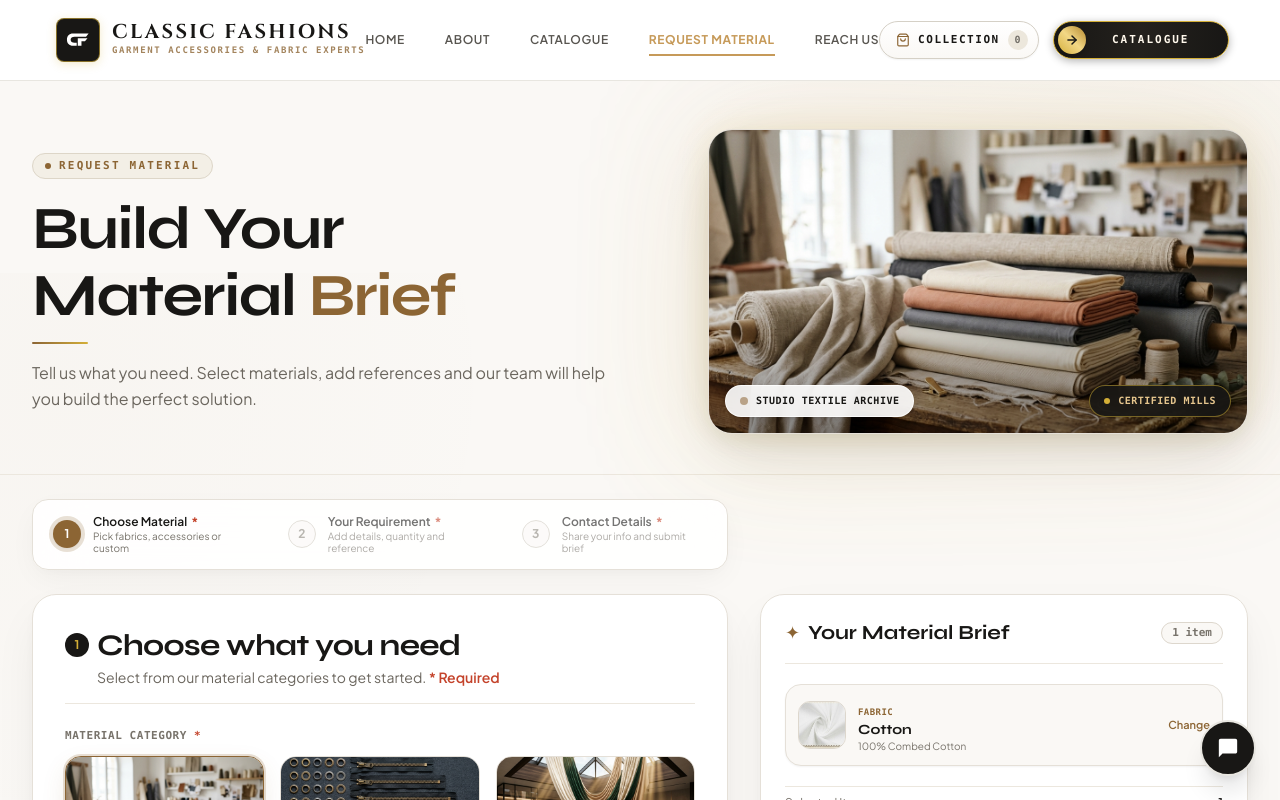
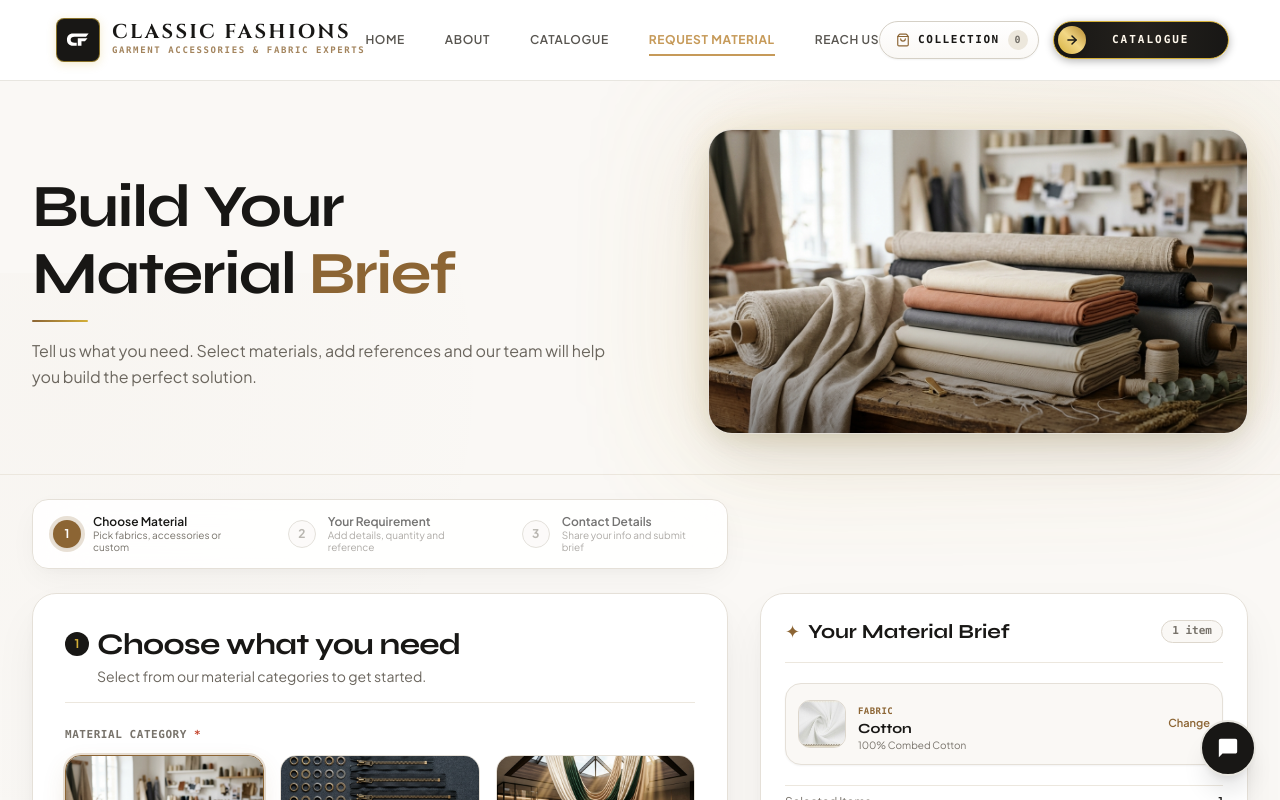
Before and after one commit to MeenakshiAnandhan27/CF-Company, a React (Vite) app: page / in a window 1280 px wide. Both pictures are taken after a click on the button "REQUEST MATERIAL". Shown: the top 800 px of the page. Built offline with nearby package versions, Linux system fonts and the light colour scheme.

Commit message:
refactor(request-material): remove badge & stars, expand assistance card below material options

```diff
--- a/src/components/MaterialRequestForm.tsx
+++ b/src/components/MaterialRequestForm.tsx
@@ -524,13 +524,6 @@ export const MaterialRequestForm: React.FC<MaterialRequestFormProps> = ({
           <div className="grid grid-cols-1 lg:grid-cols-12 gap-8 lg:gap-12 items-center">
             {/* Left Hero Content */}
             <div className="lg:col-span-6 space-y-4">
-              <div className="inline-flex items-center gap-2 bg-[#F3EFE6] border border-[#DDD6C8] px-3 py-1 rounded-full">
-                <span className="w-1.5 h-1.5 rounded-full bg-[#8C6534]" />
-                <span className="text-[11px] font-mono font-semibold uppercase tracking-[0.2em] text-[#8C6534]">
-                  REQUEST MATERIAL
-                </span>
-              </div>
-
               <div className="space-y-3">
                 <h1 className="font-serif text-4xl sm:text-5xl lg:text-6xl font-bold tracking-tight text-[#181715] leading-[1.12]">
                   Build Your <br />
@@ -579,22 +572,6 @@ export const MaterialRequestForm: React.FC<MaterialRequestFormProps> = ({
                     />
                     {/* Soft gradient blend */}
                     <div className="absolute inset-0 bg-gradient-to-t from-black/40 via-transparent to-transparent pointer-events-none" />
-
-                    {/* Floating Frosted Glass Overlay Badges */}
-                    <div className="absolute bottom-4 left-4 right-4 flex items-center justify-between pointer-events-none">
-                      <div className="h-8 bg-white/90 backdrop-blur-md px-3.5 rounded-full border border-white/80 shadow-md flex items-center gap-2">
-                        <span className="w-2 h-2 rounded-full bg-[#8C6534] animate-pulse shrink-0" />
-                        <span className="font-mono text-[10px] tracking-wider font-semibold uppercase text-[#181715] whitespace-nowrap">
-                          STUDIO TEXTILE ARCHIVE
-                        </span>
-                      </div>
-                      <div className="h-8 bg-[#181715]/90 backdrop-blur-md px-3.5 rounded-full border border-[#D4AF37]/50 shadow-md flex items-center gap-2">
-                        <span className="w-1.5 h-1.5 rounded-full bg-[#D4AF37] shrink-0" />
-                        <span className="font-mono text-[10px] tracking-wider font-semibold uppercase text-[#E5C58D] whitespace-nowrap">
-                          CERTIFIED MILLS
-                        </span>
-                      </div>
-                    </div>
                   </div>
                 </div>
               </div>
@@ -640,9 +617,8 @@ export const MaterialRequestForm: React.FC<MaterialRequestFormProps> = ({
                   {currentStep > 1 ? <Check className="w-4 h-4 stroke-[3]" /> : '1'}
                 </div>
                 <div className="hidden sm:block">
-                  <h4 className="font-semibold text-xs text-[#181715] leading-tight flex items-center gap-1">
+                  <h4 className="font-semibold text-xs text-[#181715] leading-tight">
                     Choose Material
-                    <span className="text-[#C4432B] font-bold text-[13px]">*</span>
                   </h4>
                   <p className="text-[10px] text-[#78736B] leading-tight">
                     Pick fabrics, accessories or custom
@@ -686,9 +662,8 @@ export const MaterialRequestForm: React.FC<MaterialRequestFormProps> = ({
                   {currentStep > 2 ? <Check className="w-4 h-4 stroke-[3]" /> : '2'}
                 </div>
                 <div className="hidden sm:block">
-                  <h4 className="font-semibold text-xs text-[#181715] leading-tight flex items-center gap-1">
+                  <h4 className="font-semibold text-xs text-[#181715] leading-tight">
                     Your Requirement
-                    <span className="text-[#C4432B] font-bold text-[13px]">*</span>
                   </h4>
                   <p className="text-[10px] text-[#78736B] leading-tight">
                     Add details, quantity and reference
@@ -726,9 +701,8 @@ export const MaterialRequestForm: React.FC<MaterialRequestFormProps> = ({
                   3
                 </div>
                 <div className="hidden sm:block">
-                  <h4 className="font-semibold text-xs text-[#181715] leading-tight flex items-center gap-1">
+                  <h4 className="font-semibold text-xs text-[#181715] leading-tight">
                     Contact Details
-                    <span className="text-[#C4432B] font-bold text-[13px]">*</span>
                   </h4>
                   <p className="text-[10px] text-[#78736B] leading-tight">
                     Share your info and submit brief
@@ -844,8 +818,7 @@ export const MaterialRequestForm: React.FC<MaterialRequestFormProps> = ({
                       </h2>
                     </div>
                     <p className="text-xs sm:text-sm text-[#6B665E] mt-1 ml-8">
-                      Select from our material categories to get started.{' '}
-                      <span className="text-[#C4432B] font-semibold">* Required</span>
+                      Select from our material categories to get started.
                     </p>
                   </div>
 
@@ -1445,6 +1418,64 @@ export const MaterialRequestForm: React.FC<MaterialRequestFormProps> = ({
                   </form>
                 </div>
               )}
+
+              {/* Assistance Card — Wide, Clean, Simple Luxury Banner */}
+              <div
+                onClick={onReachUs}
+                className="relative rounded-3xl overflow-hidden p-6 sm:p-8 border border-[#E5E0D8] bg-white text-[#181715] shadow-[0_15px_35px_rgba(24,23,21,0.05)] hover:border-[#8C6534] hover:shadow-[0_20px_45px_rgba(140,101,52,0.12)] transition-all duration-300 group cursor-pointer"
+              >
+                {/* Subtle Warm Amber / Gold Backlight Glow */}
+                <div
+                  aria-hidden="true"
+                  className="absolute -top-10 -right-10 w-48 h-48 bg-[#D4AF37]/10 rounded-full blur-3xl group-hover:bg-[#D4AF37]/20 transition-all pointer-events-none"
+                />
+
+                <div className="relative flex flex-col md:flex-row md:items-center justify-between gap-6">
+                  <div className="flex items-center gap-4 sm:gap-5">
+                    {/* 3D Headphones Symbol Container */}
+                    <div className="relative w-16 h-16 sm:w-18 sm:h-18 rounded-2xl overflow-hidden bg-[#FAF8F5] border border-[#DDD7CD] shrink-0 flex items-center justify-center group-hover:scale-105 transition-transform duration-300 shadow-sm">
+                      <img
+                        src="/assets/materials/assistance-headphones.jpg"
+                        alt="Classic Fashions Dedicated Assistance"
+                        className="w-full h-full object-cover"
+                      />
+                    </div>
+
+                    <div>
+                      <h4 className="font-serif text-xl sm:text-2xl font-bold text-[#181715] group-hover:text-[#8C6534] transition-colors tracking-tight">
+                        Need help choosing materials?
+                      </h4>
+                      <p className="text-xs sm:text-sm text-[#6B665E] mt-1 max-w-lg leading-relaxed">
+                        Our textile specialists are here to guide your custom specifications, sourcing, and sampling.
+                      </p>
+                    </div>
+                  </div>
+
+                  {/* Reach Us Action & Direct Phone */}
+                  <div className="flex flex-wrap items-center gap-3 sm:gap-4 shrink-0">
+                    <button
+                      type="button"
+                      onClick={(e) => {
+                        e.stopPropagation();
+                        onReachUs();
+                      }}
+                      className="inline-flex items-center gap-2 bg-[#181715] group-hover:bg-[#8C6534] text-white font-semibold text-xs sm:text-sm px-6 py-3 rounded-full transition-colors shadow-sm"
+                    >
+                      <span>Reach Our Team</span>
+                      <ArrowRight className="w-4 h-4 text-[#D4AF37] transform group-hover:translate-x-1 transition-transform" />
+                    </button>
+
+                    <a
+                      href={`tel:${VERIFIED_PHONE_RAW}`}
+                      onClick={(e) => e.stopPropagation()}
+                      className="inline-flex items-center gap-2 text-xs font-mono font-semibold text-[#6B665E] hover:text-[#8C6534] px-4 py-3 rounded-full border border-[#E5E0D8] bg-[#FAF8F5] transition-colors"
+                    >
+                      <Phone className="w-3.5 h-3.5 text-[#8C6534]" />
+                      <span>{VERIFIED_PHONE_DISPLAY}</span>
+                    </a>
+                  </div>
+                </div>
+              </div>
             </div>
 
             {/* ------------------------------------------------------------------- */}
@@ -1591,55 +1622,6 @@ export const MaterialRequestForm: React.FC<MaterialRequestFormProps> = ({
                     </button>
                   )}
                 </div>
-
-                {/* Assistance Card — Clean White Luxury Card with 3D Headphones */}
-                <div
-                  onClick={onReachUs}
-                  className="relative rounded-2xl overflow-hidden p-4 sm:p-5 border border-[#E5E0D8] bg-white text-[#181715] shadow-[0_10px_30px_rgba(24,23,21,0.06)] hover:border-[#8C6534] hover:shadow-[0_16px_40px_rgba(140,101,52,0.12)] transition-all duration-300 group cursor-pointer"
-                >
-                  {/* Subtle Gold Backlight Ambient Glow */}
-                  <div
-                    aria-hidden="true"
-                    className="absolute -top-8 -right-8 w-24 h-24 bg-[#D4AF37]/10 rounded-full blur-2xl group-hover:bg-[#D4AF37]/20 transition-all pointer-events-none"
-                  />
-
-                  <div className="relative flex items-center gap-3.5">
-                    {/* 3D Headphones Symbol */}
-                    <div className="relative w-14 h-14 sm:w-16 sm:h-16 rounded-xl overflow-hidden bg-[#FAF8F5] border border-[#DDD7CD] shrink-0 flex items-center justify-center group-hover:scale-105 transition-transform duration-300 shadow-xs">
-                      <img
-                        src="/assets/materials/assistance-headphones.jpg"
-                        alt="3D Studio Headphones"
-                        className="w-full h-full object-cover"
-                      />
-                    </div>
-
-                    {/* Content */}
-                    <div className="flex-1 min-w-0">
-                      <h4 className="font-serif text-sm sm:text-base font-semibold text-[#181715] leading-snug group-hover:text-[#8C6534] transition-colors">
-                        Need help choosing materials?
-                      </h4>
-                      <p className="text-xs text-[#78736B] mt-0.5 leading-snug">
-                        Our experts are here for you.
-                      </p>
-
-                      <div className="mt-2.5 flex items-center justify-between">
-                        <span className="inline-flex items-center gap-1.5 text-xs font-semibold text-[#8C6534] group-hover:text-[#181715] transition-colors">
-                          <span>Reach our team</span>
-                          <ArrowRight className="w-3.5 h-3.5 transform group-hover:translate-x-1 transition-transform" />
-                        </span>
-
-                        <a
-                          href={`tel:${VERIFIED_PHONE_RAW}`}
-                          onClick={(e) => e.stopPropagation()}
-                          className="text-[11px] font-mono text-[#78736B] hover:text-[#8C6534] transition-colors flex items-center gap-1 font-semibold"
-                        >
-                          <Phone className="w-3 h-3 text-[#8C6534]" />
-                          <span>{VERIFIED_PHONE_DISPLAY}</span>
-                        </a>
-                      </div>
-                    </div>
-                  </div>
-                </div>
               </div>
             </div>
           </div>
```
